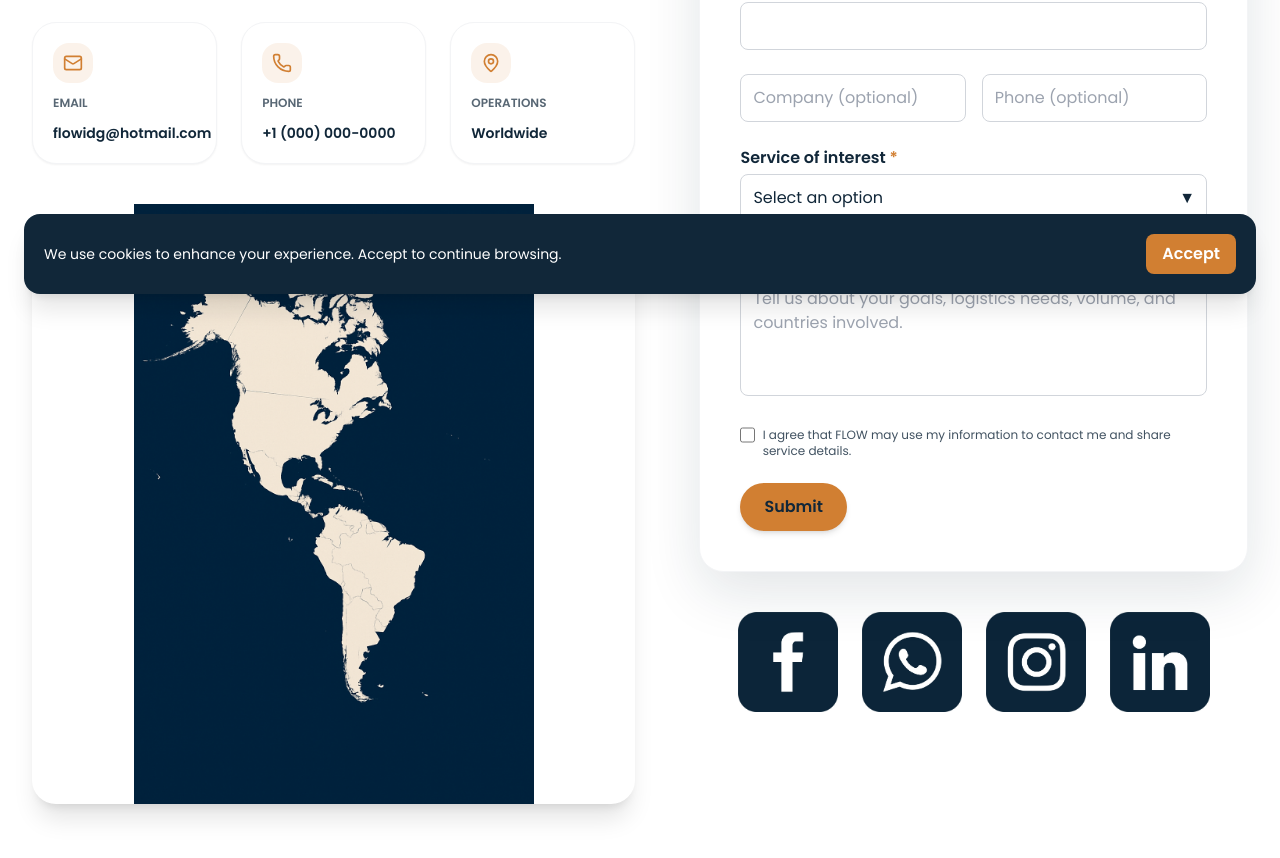
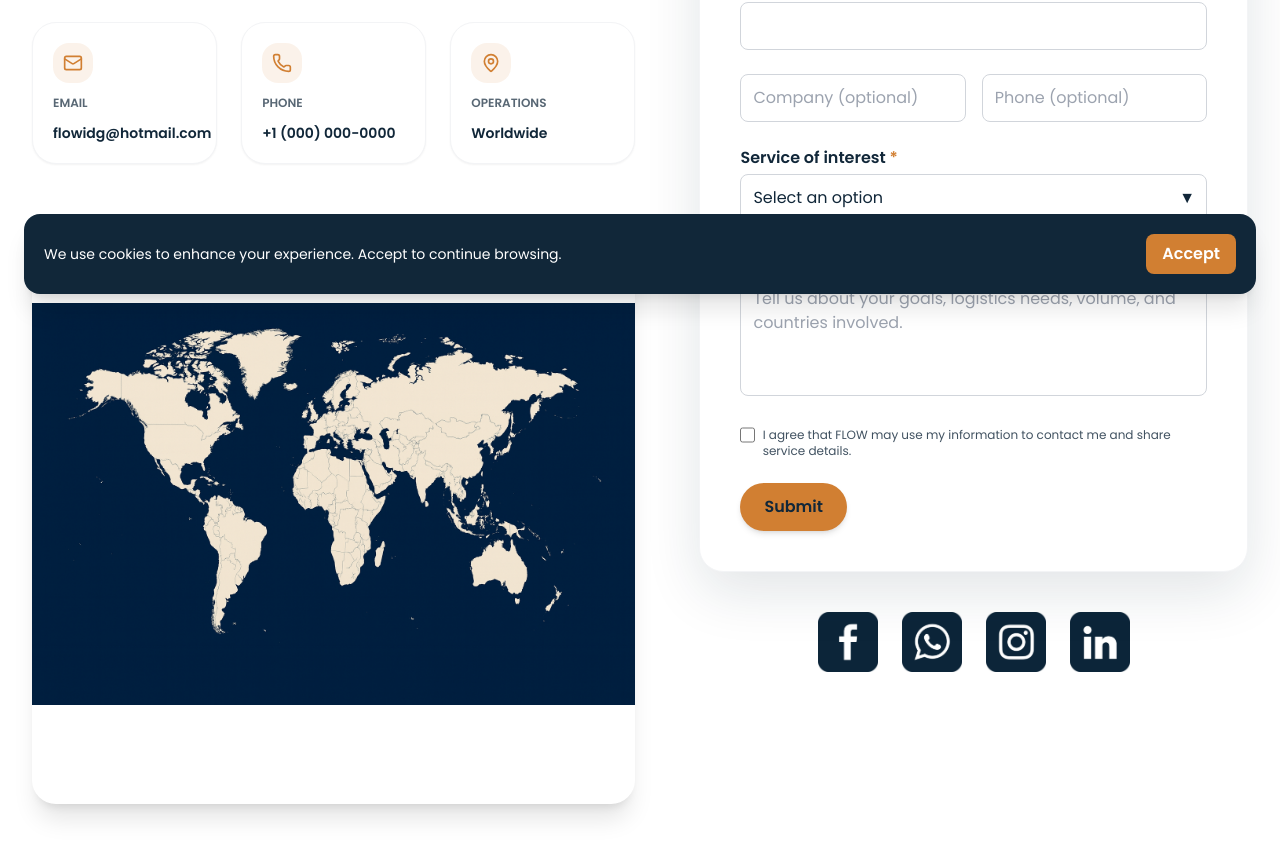
Before and after one commit to r4vig/flow-web, a Next.js app: page /contact in a window 1280 px wide. Shown: the part 482-1340 px from the top of the page. Built offline with nearby package versions, Linux system fonts and the light colour scheme.

Commit message:
Initial production version

```diff
--- a/components/ContactSection.tsx
+++ b/components/ContactSection.tsx
@@ -155,7 +155,7 @@ export default function ContactSection() {
           <FadeIn delay={0.35}>
             <div className="relative mt-4 w-full h-[500px] md:h-[600px]">
               <Image
-                src="/america.png"
+                src="/americaa.png"
                 alt="Map"
                 fill
                 className="object-contain rounded-2xl shadow-xl"
@@ -293,8 +293,8 @@ export default function ContactSection() {
       <Image
         src="/icons/facebook.jpeg"
         alt="Facebook"
-        width={100}
-        height={100}
+        width={60}
+        height={60}
         className="hover:opacity-80 transition"
       />
     </a>
@@ -303,8 +303,8 @@ export default function ContactSection() {
       <Image
         src="/icons/whatsapp.jpeg"
         alt="WhatsApp"
-        width={100}
-        height={100}
+        width={60}
+        height={60}
         className="hover:opacity-80 transition"
       />
     </a>
@@ -313,8 +313,8 @@ export default function ContactSection() {
       <Image
         src="/icons/instagram.jpeg"
         alt="Instagram"
-        width={100}
-        height={100}
+        width={60}
+        height={60}
         className="hover:opacity-80 transition"
       />
     </a>
@@ -323,8 +323,8 @@ export default function ContactSection() {
       <Image
         src="/icons/linkedin.jpeg"
         alt="LinkedIn"
-        width={100}
-        height={100}
+        width={60}
+        height={60}
         className="hover:opacity-80 transition"
       />
     </a>
```
Also changed, not shown: public/america.png (deleted), public/americaa.png (added).
